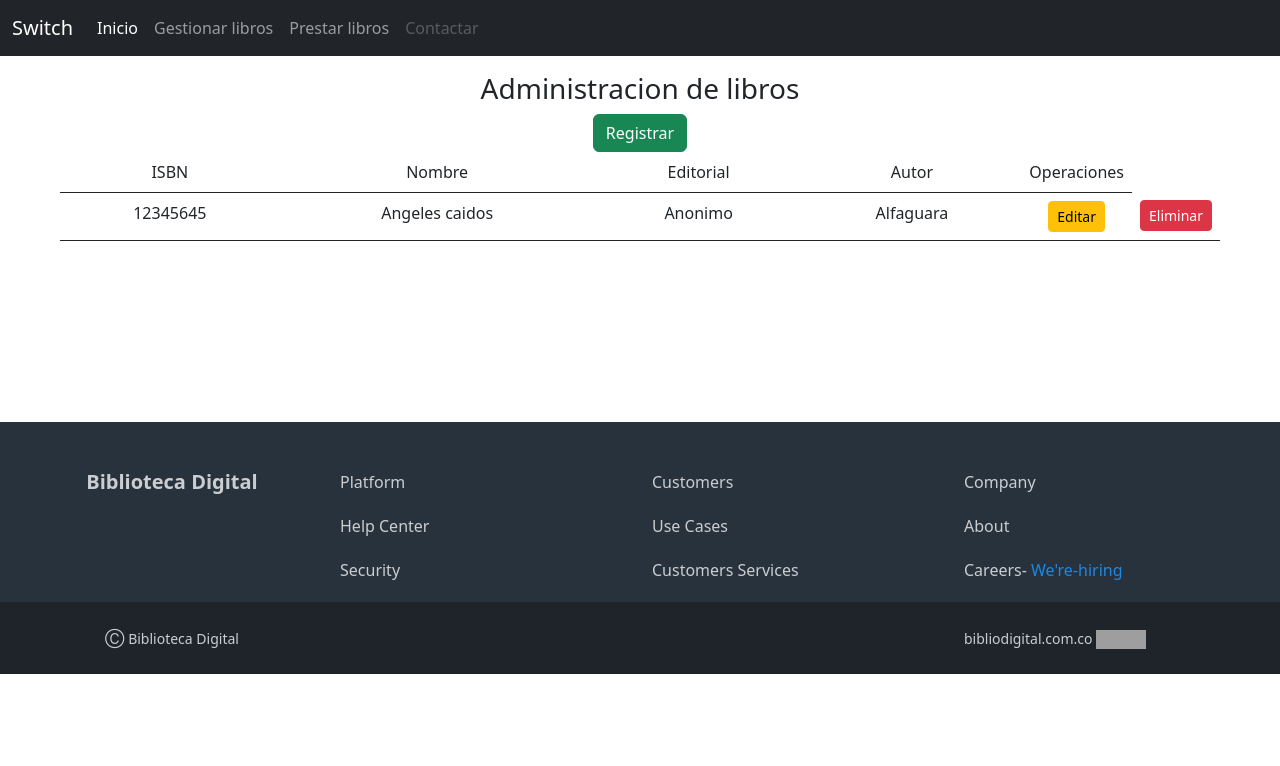
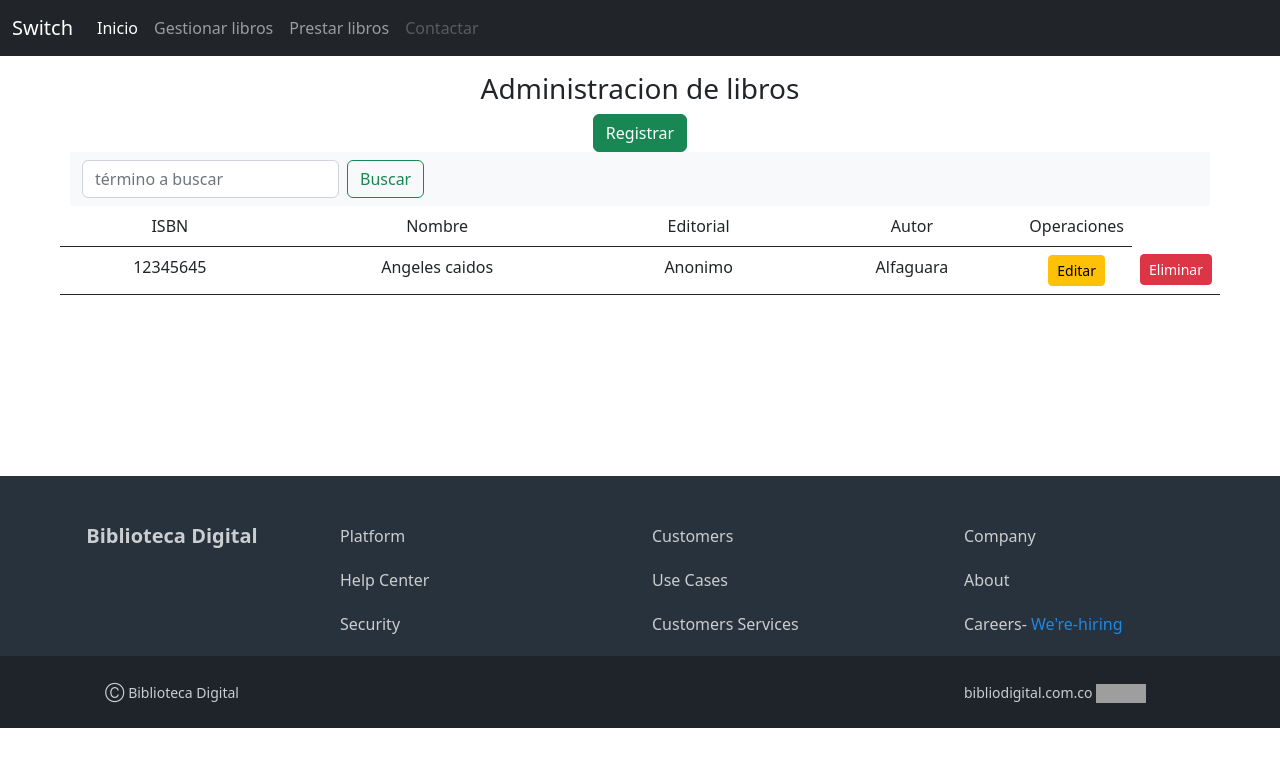
Before and after one commit to LuisFerOv25/ProyectoBiblioteca, an Angular app: page /gestionLibro in a window 1280 px wide. Shown: the top 766 px of the page. Built offline with nearby package versions, Linux system fonts and the light colour scheme; grey boxes are pictures that could not be loaded.

Commit message:
se agrega buscador de libro en el apartado Gestionar libros

```diff
--- a/src/app/componentes/gestion-libro/gestion-libro.component.html
+++ b/src/app/componentes/gestion-libro/gestion-libro.component.html
@@ -11,6 +11,19 @@
                 <div class="col">
                     <button type="button" class="btn btn-success" routerLink="/registrolib">Registrar</button>
                 </div>
+
+                <nav class="navbar bg-light">
+                  <div class="container-fluid">
+                    <form class="d-flex" role="search">
+                      <input class="form-control me-2" type="search" placeholder="término a buscar" aria-label="Search">
+                      <button class="btn btn-outline-success" type="submit">Buscar</button>
+                    </form>
+                  </div>
+                </nav>
+
+
+
+
             </div>
 
     </div>
--- a/src/app/componentes/registro-usuario/registro-usuario.component.html
+++ b/src/app/componentes/registro-usuario/registro-usuario.component.html
@@ -1,7 +1,7 @@
 
     <h1>Registro de usuario</h1>
 
-<div class="container" style="background-color:#ccbb8b">
+<div class="container" style="background-color:#a2cae6">
 
     <h5>Bienvenido/a Digite sus datos</h5>
     <div class=" row">
```
